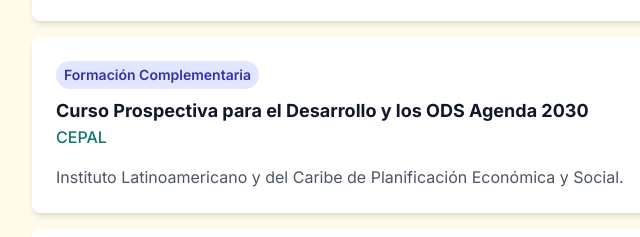
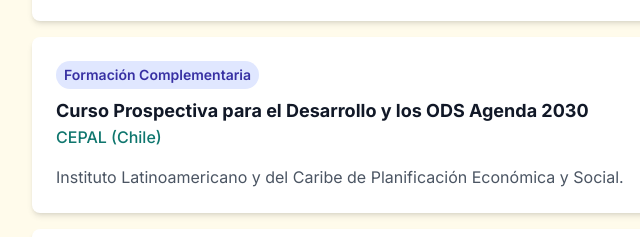
Before and after one commit to AnaMaria2025/Resume, a plain HTML site: page index.html in a window 1280 px wide. Shown: the part 3953-4190 px from the top of the page, 0-640 px from the left. Drawn offline with nearby package versions, Linux system fonts and the light colour scheme.

Commit message:
Update index.html

```diff
--- a/index.html
+++ b/index.html
@@ -302,7 +302,7 @@
                 { year: '2012', title: 'Diplomado en Sistemas Integrados de Gestión (ISO)', institution: 'Universidad Central del Valle – UCEVA', category: 'Formación Complementaria', desc: 'Auditor interno en SIG (120 horas) ISO 9001, 14001, 18001 e 19011.' },
                 { year: '2015', title: 'Diplomado en Gestión Efectiva de Proyectos (PMI)', institution: 'Escuela Superior de Administración Pública – ESAP', category: 'Formación Complementaria', desc: '96 horas de capacitación en gestión de proyectos bajo el estándar PMI.' },
                 { year: '2017', title: 'Diplomado Internacional de Gerencia de Proyectos (PMO)', institution: 'Corporación Universitaria de Asturias', category: 'Formación Complementaria', desc: '130 horas con énfasis en Project Management Office.' },
-                { year: '2017', title: 'Curso Prospectiva para el Desarrollo y los ODS Agenda 2030', institution: 'CEPAL', category: 'Formación Complementaria', desc: 'Instituto Latinoamericano y del Caribe de Planificación Económica y Social.' },
+                { year: '2017', title: 'Curso Prospectiva para el Desarrollo y los ODS Agenda 2030', institution: 'CEPAL (Chile)', category: 'Formación Complementaria', desc: 'Instituto Latinoamericano y del Caribe de Planificación Económica y Social.' },
                 { year: '2015', title: 'Taller Vigilancia Tecnológica e Inteligencia Estratégica', institution: 'Universidad Santo Tomás Tunja', category: 'Formación Complementaria', desc: 'Nuevas herramientas estratégicas para la Gestión de la Innovación.' },
                 { year: '2014', title: 'Certificación Líder Funcional Software Planeación Estratégica', institution: 'Pensemos S.A. - Colciencias', category: 'Formación Complementaria', desc: 'Módulos: Balanced Scorecard, Planes e Indicadores (Suite Visión Empresarial).' },
                 { year: '2018', title: 'Certificación Mentora de Emprendimientos Digitales (APPS.CO)', institution: 'Ministerio de Tecnologías de Información y Comunicaciones - MINTIC', category: 'Formación Complementaria', desc: 'Transferencia metodológica de APPS.CO.' },
```
